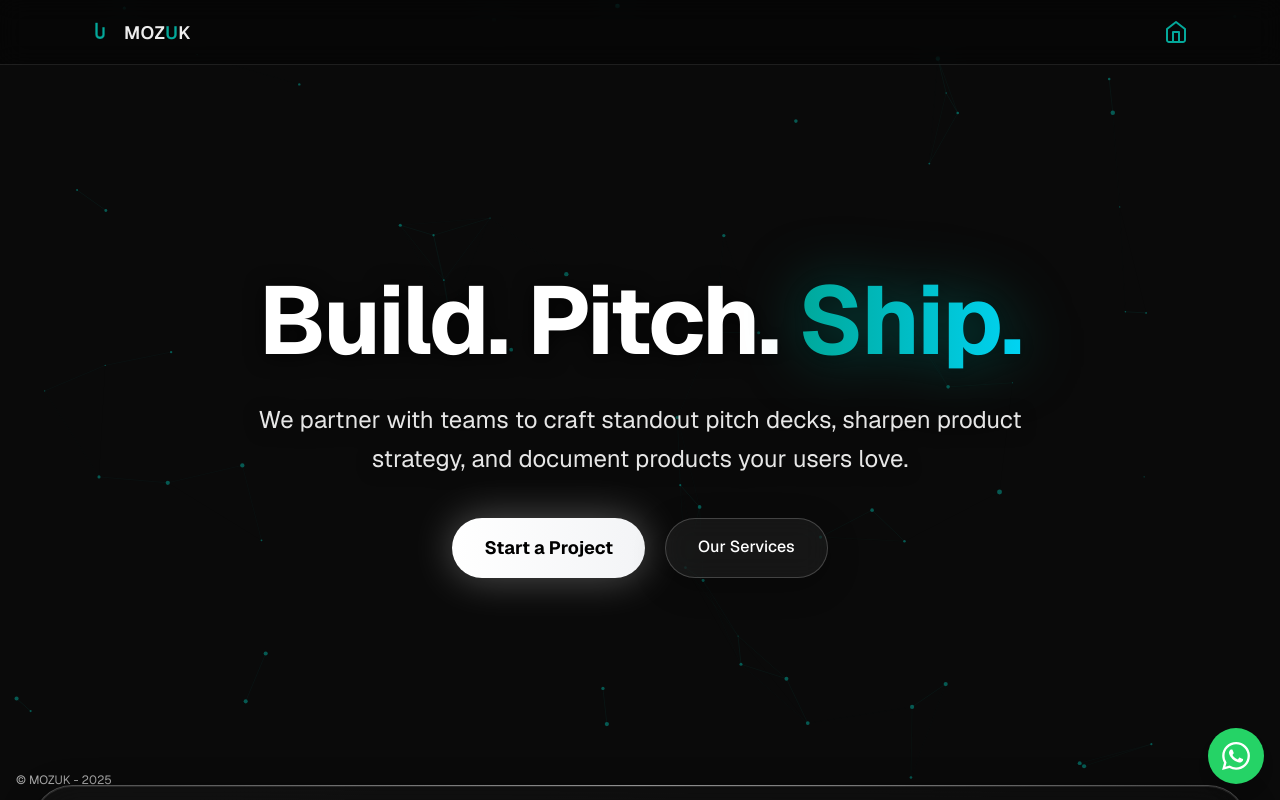
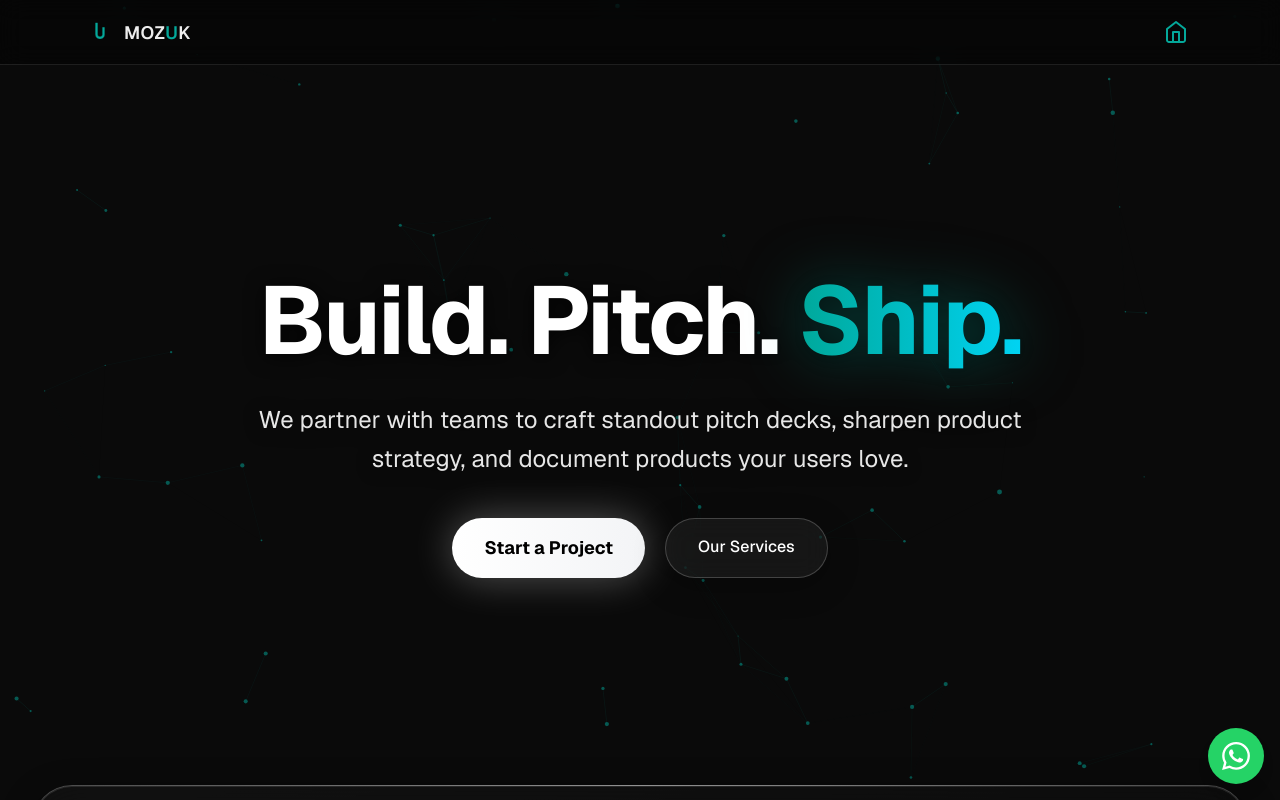
Before and after one commit to Drakhtar359/mozuk-site, a Next.js app in the folder apps/web/: page / in a window 1280 px wide. Shown: the top 800 px of the page. Built offline with nearby package versions, Linux system fonts and the light colour scheme.

Commit message:
fix: remove fixed footer, copyright now ends the page

```diff
--- a/apps/web/src/app/layout.tsx
+++ b/apps/web/src/app/layout.tsx
@@ -54,9 +54,6 @@ export default function RootLayout({
           {children}
         </div>
         <WhatsAppButton />
-        <footer className="fixed bottom-3 left-4 text-xs opacity-70 select-none">
-          © MOZUK - 2025
-        </footer>
       </body>
     </html>
   );
```
